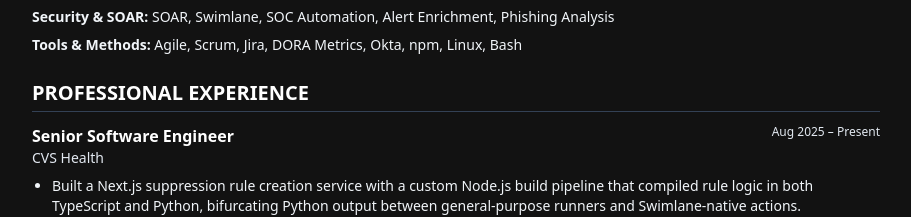
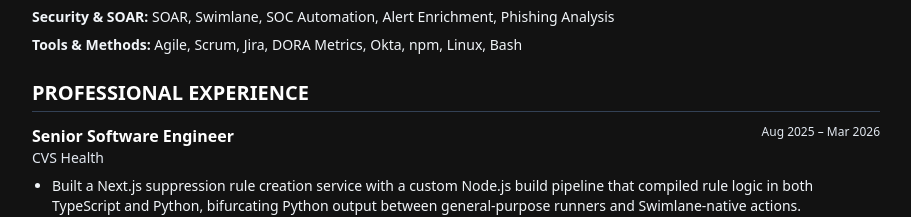
Before and after one commit to JacobHeater/jacobheater.github.io, a Next.js app: page /about/resume in a window 1280 px wide. Shown: the part 801-1018 px from the top of the page, without its empty margins (184-1095 px from the left). Built offline with nearby package versions, Linux system fonts and the light colour scheme; a web font is replaced by a local one.

Commit message:
Update end date for Senior Software Engineer position to reflect current contract timeline

```diff
--- a/src/app/about/resume/data/resume/resume.ts
+++ b/src/app/about/resume/data/resume/resume.ts
@@ -34,7 +34,7 @@ export const resume: IResume = {
       title: 'Senior Software Engineer',
       contract: true,
       startDate: new Date(2025, 7),
-      endDate: 'Present',
+      endDate: new Date(2026, 2),
       location: 'Remote',
       keyPoints: [
         'Built a Next.js suppression rule creation service with a custom Node.js build pipeline that compiled rule logic in both TypeScript and Python, bifurcating Python output between general-purpose runners and Swimlane-native actions.',
```
